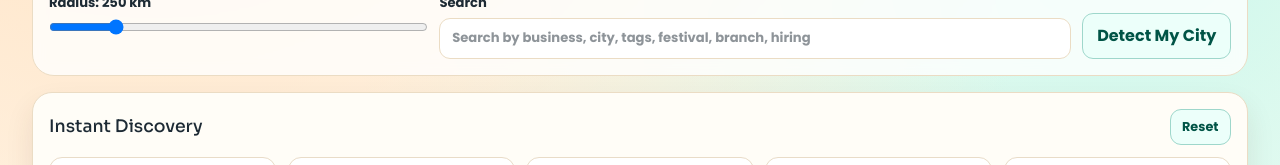
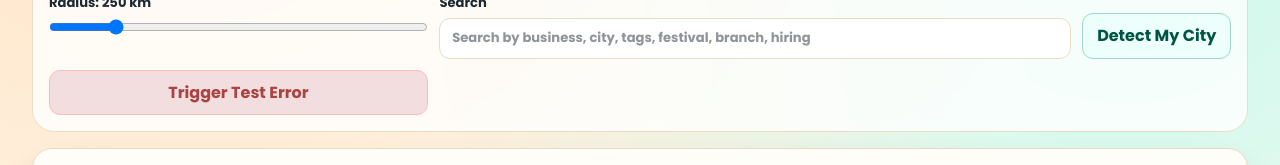
Before and after one commit to harishvarri/advertising-platform, a Next.js app: page / in a window 1280 px wide. Shown: the part 492-657 px from the top of the page. Built offline with nearby package versions, Linux system fonts and the light colour scheme; no server answers; the database is empty.

Commit message:
Fix new advertisement reflection and add Trigger Test Error button

```diff
--- a/components/ads-explorer.tsx
+++ b/components/ads-explorer.tsx
@@ -310,6 +310,12 @@ export function AdsExplorer({ initialAds }: AdsExplorerProps) {
 
   function appendAdvertisement(ad: Advertisement) {
     setAds((current) => [ad, ...current]);
+    setSelectedCity(ad.city);
+    setSelectedCategory("All");
+    setSelectedIntent("All");
+    setSearch("");
+    setActiveQuickFilter("");
+    setSortMode("latest");
     resetFeedWindow();
   }
 
@@ -565,6 +571,17 @@ export function AdsExplorer({ initialAds }: AdsExplorerProps) {
           <button className="ghost-btn" type="button" onClick={detectLocation}>
             Detect My City
           </button>
+
+          <button
+            className="ghost-btn"
+            style={{ borderColor: "#ffbaba", color: "#a94442", backgroundColor: "#f2dede" }}
+            type="button"
+            onClick={() => {
+              throw new Error("Sample Test Error: Analytics integration verification");
+            }}
+          >
+            Trigger Test Error
+          </button>
         </div>
 
         {locationStatus ? <p className="location-status">{locationStatus}</p> : null}
```
